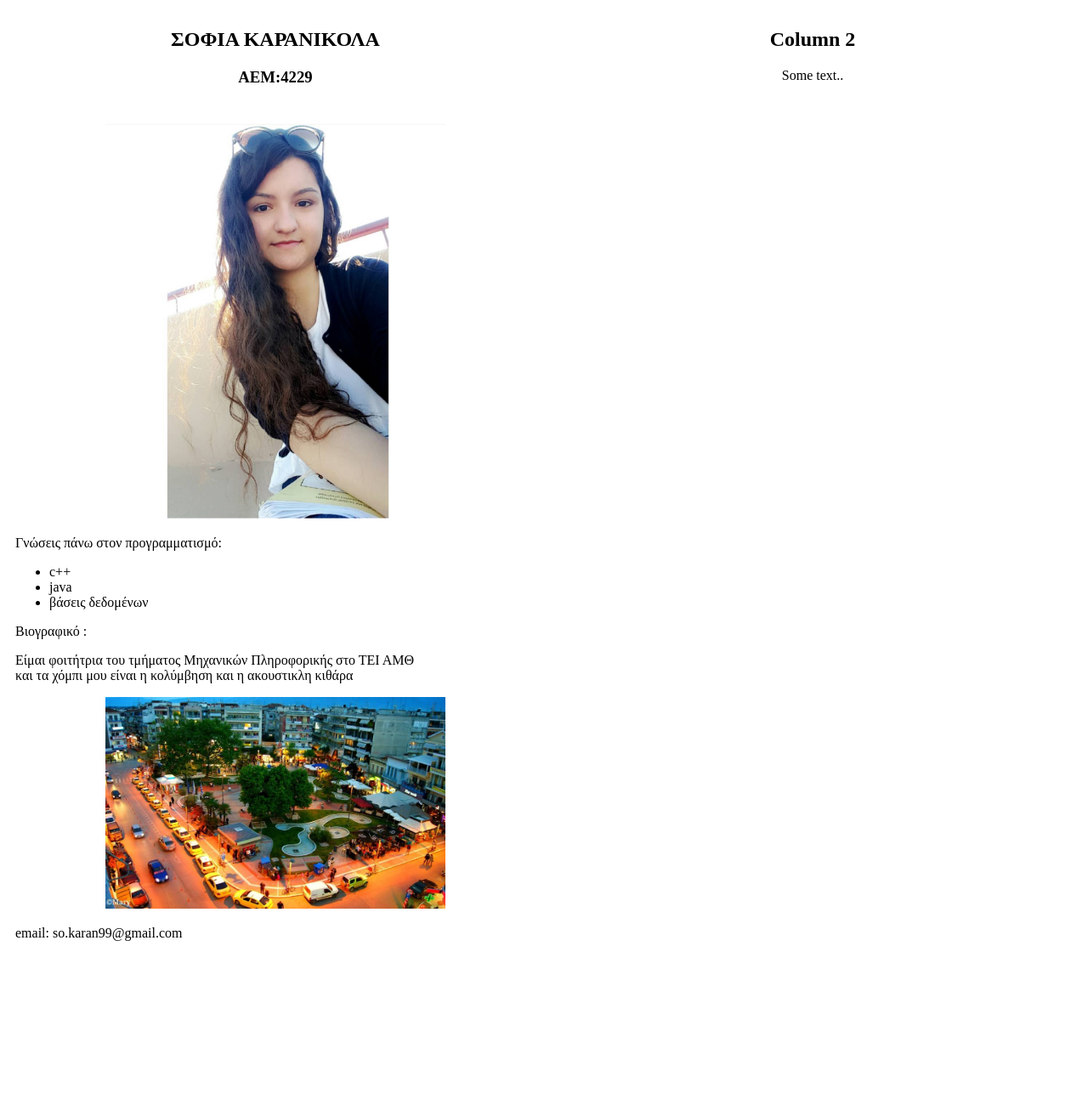
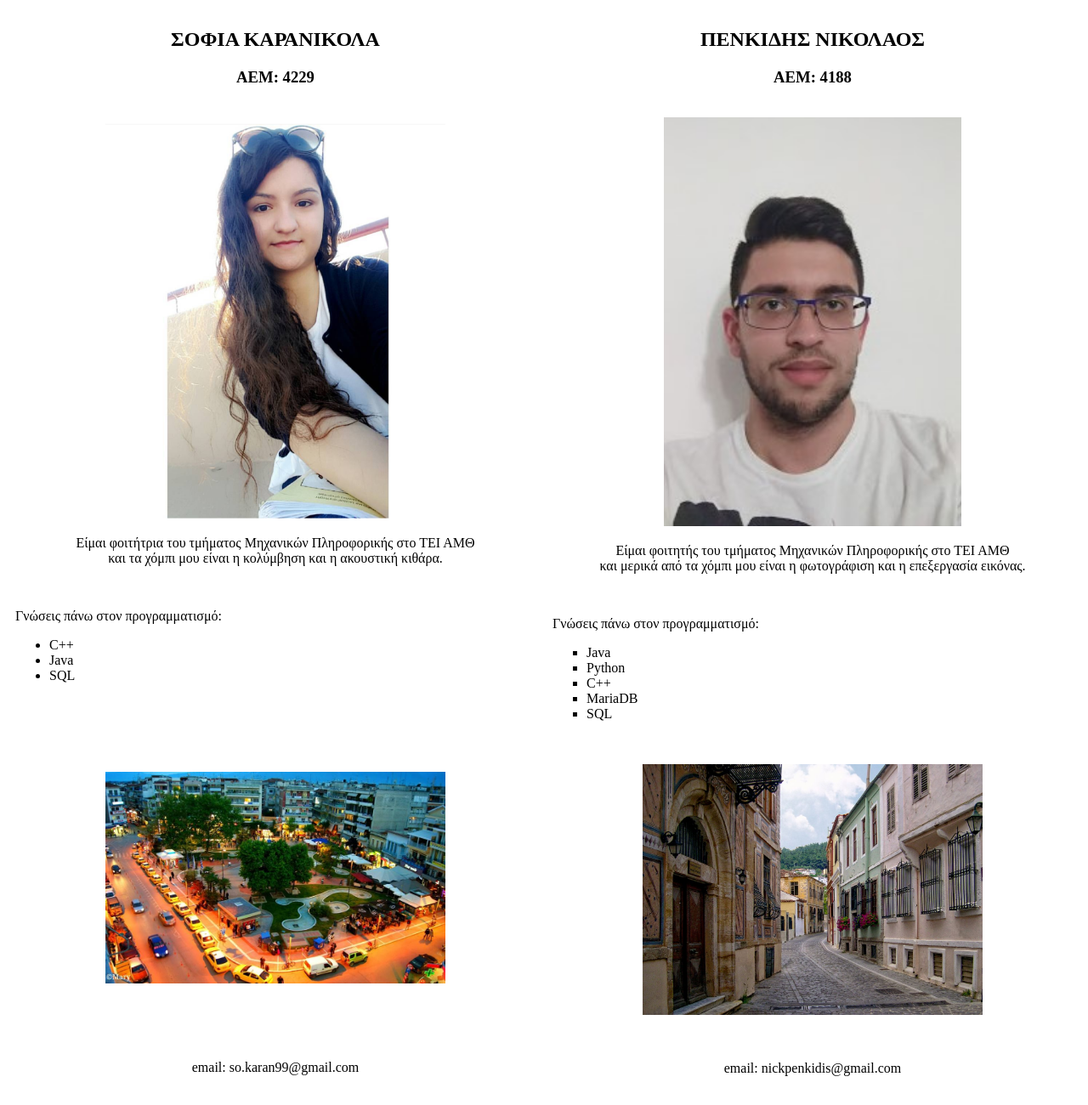
Before and after one commit to NickPenkidis/Web-Programing, a plain HTML site: page Ομαδική Εργασία 1η/index.html in a window 1280 px wide. Shown: the part 111-1411 px from the top of the page at 85% size. Before the commit the page ends 1252 px from the top, so only its background shows below. Drawn offline with Linux system fonts and the light colour scheme.

Commit message:
Update index.html
Updated index.html
Added 2 Photos in Pictures folder

```diff
--- a/Ομαδική Εργασία 1η/index.html
+++ b/Ομαδική Εργασία 1η/index.html
@@ -21,35 +21,60 @@
 		</STYLE>
 	</HEAD>
 	<BODY>
-
 		<h1 align="center">Innovative Programmers</h1>
 		<p align="center">Πρότζεκτ της εταιρίας θα είναι η δημιουργία καινοτόμων εφαρμογών για τη χρήση και διευκόλυνση των καθημερινών προβλημάτων</p>
 		<div class="row">
 		<div class="column" style="background-color:#FFFFFF;">
 		<h2>ΣΟΦΙΑ ΚΑΡΑΝΙΚΟΛΑ</h2>
-		<h3>ΑΕΜ:4229</h3>
+		<h3>ΑΕΜ: 4229</h3>
 		<br>
 		<img  width="400px" alt="Sofia Karanikola" src="Pictures/sofia.png"/>
+		<p align="center"> Είμαι φοιτήτρια του τμήματος Μηχανικών Πληροφορικής στο ΤΕΙ ΑΜΘ <br> και τα χόμπι μου είναι η κολύμβηση και η ακουστική κιθάρα.</p>
+		<br>
 		<p align="left"> Γνώσεις πάνω στον προγραμματισμό:</p>
 		<ul align="left">
-			<li>c++</li>
-			<li>java</li>
-			<li>βάσεις δεδομένων</li>
+			<li>C++</li>
+			<li>Java</li>
+			<li>SQL</li>
 		</ul>
-		<p align="left"> Βιογραφικό : </p>
-		<p align="left"> Είμαι φοιτήτρια του τμήματος Μηχανικών Πληροφορικής στο ΤΕΙ ΑΜΘ <br> και τα χόμπι μου είναι η κολύμβηση και η ακουστικλη κιθάρα</p>
+		<br>
+		<br>
+		<br>
+		<br>
 		<p>
 		<a href="https://el.wikipedia.org/wiki/%CE%9A%CE%B1%CF%84%CE%B5%CF%81%CE%AF%CE%BD%CE%B7">
 		<img  width="400px" alt="KATERINI" src="Pictures/Katerini.jpg"/>
 		</a>
 		</p>
-		<p align="left"> email: so.karan99@gmail.com </p>
+		<br>
+		<br>
+		<br>
+		<p align="center"> email: so.karan99@gmail.com </p>
 		</div>
 		<div class="column" style="background-color:#FFFFFF;">
-		<h2>Column 2</h2>
-		<p>Some text..</p>
+		<h2>ΠΕΝΚΙΔΗΣ ΝΙΚΟΛΑΟΣ</h2>
+		<h3>ΑΕΜ: 4188</h3>
+		<br>
+		<img width="350x" alt="Nikolaos Penkidis" src="Pictures/nikos.jpg"/>
+		<p align="center"> Είμαι φοιτητής του τμήματος Μηχανικών Πληροφορικής στο ΤΕΙ ΑΜΘ <br> και μερικά από τα χόμπι μου είναι η φωτογράφιση και η επεξεργασία εικόνας.</p>
+		<br>
+		<p align="left"> Γνώσεις πάνω στον προγραμματισμό:</p>
+		<ul type="square" align="left">
+			<li>Java</li>
+			<li>Python</li>
+			<li>C++</li>
+			<li>MariaDB</li>
+			<li>SQL</li>
+		</ul>
+		<br>
+		<p>
+		<a href="https://el.wikipedia.org/wiki/%CE%9E%CE%AC%CE%BD%CE%B8%CE%B7">
+		<img  width="400px" alt="Xanthi" src="Pictures/xanthi.jpg"/>
+		</a>
+		</p>
+		<br>
+		<p align="center"> email: nickpenkidis@gmail.com </p>
 		</div>
 		</div>
-
 	</BODY>
 </HTML>
```
Also changed, not shown: Ομαδική Εργασία 1η/Pictures/nikos.jpg (added), Ομαδική Εργασία 1η/Pictures/xanthi.jpg (added).
